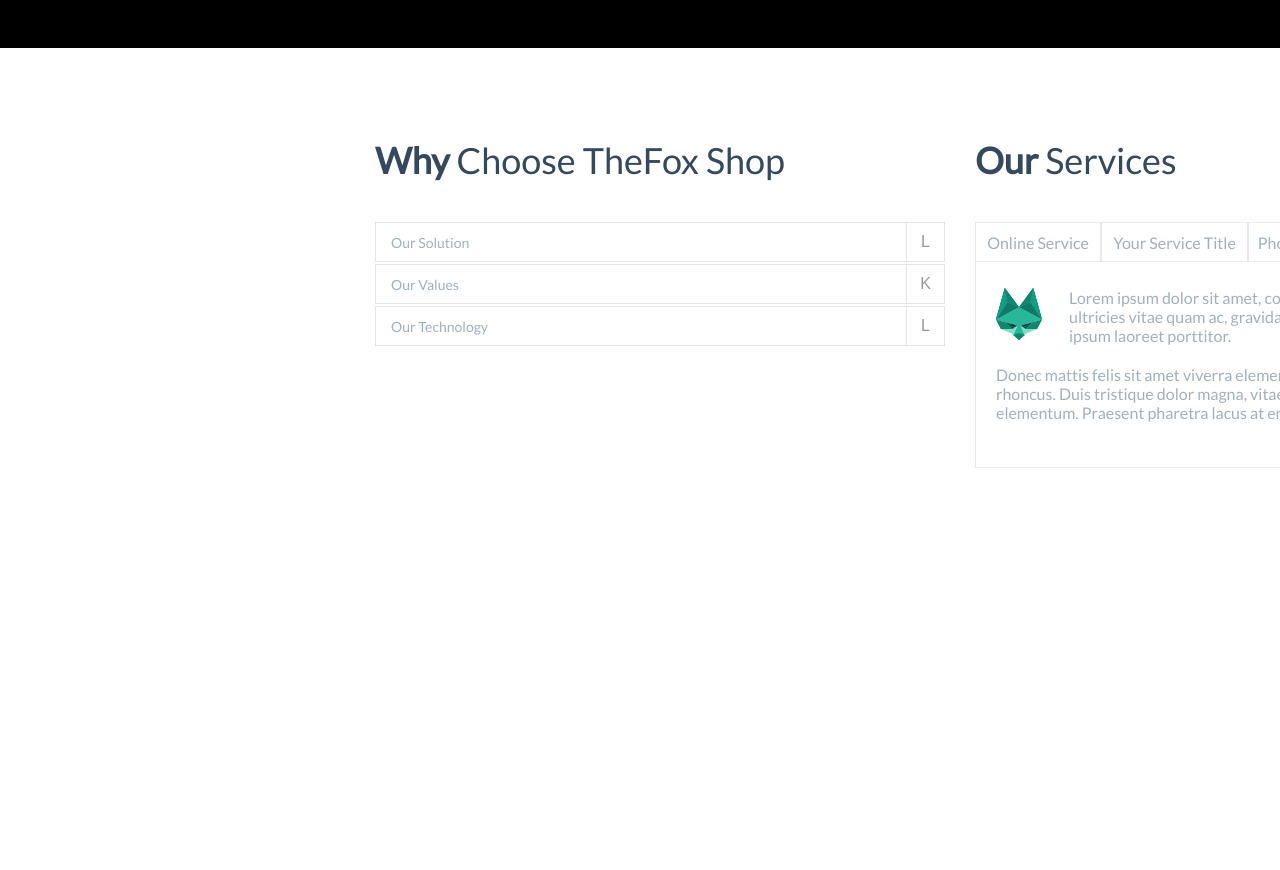
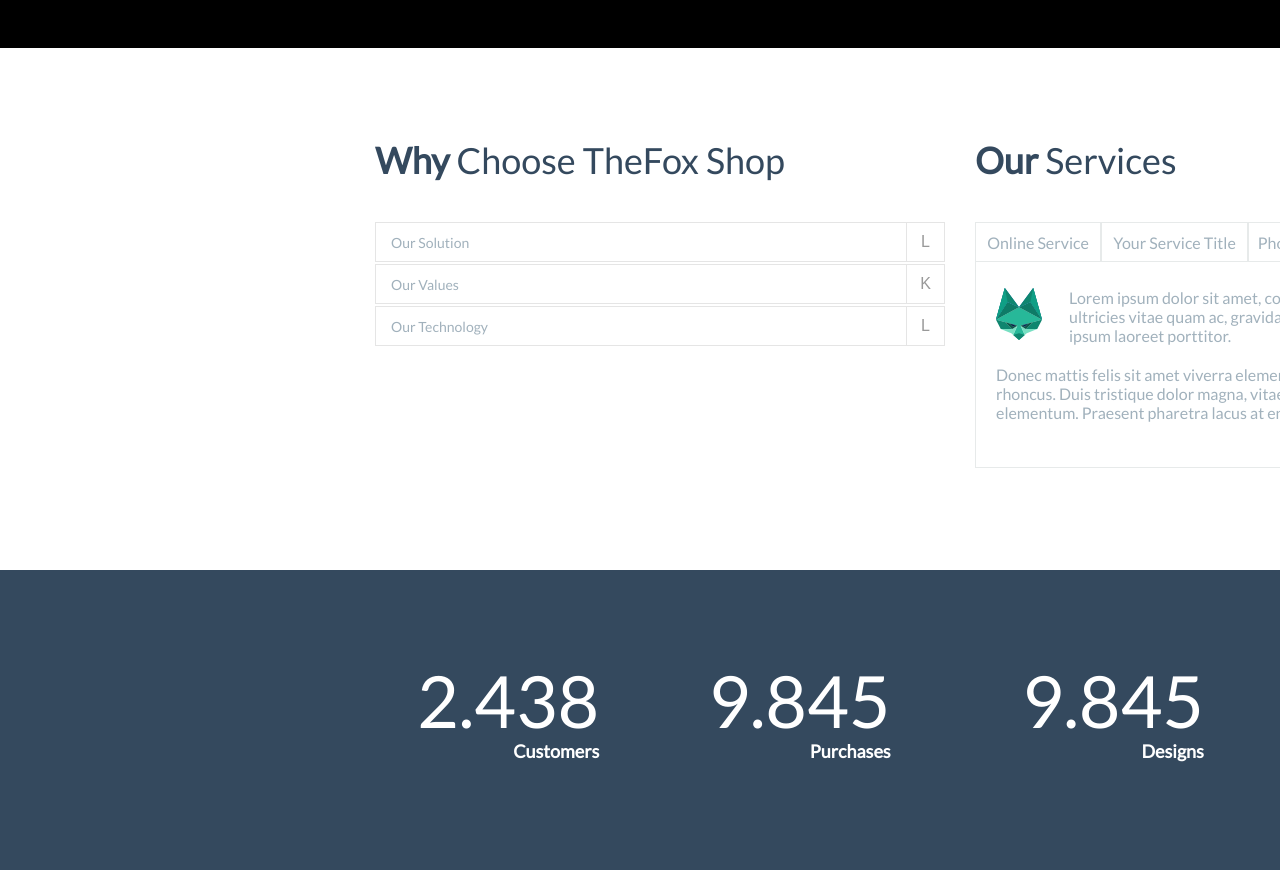
Before and after one commit to MariamTsotsolashvili/personal-project-html-and-css, a plain HTML site: page index.html in a window 1280 px wide. Shown: the part 5850-6720 px from the top of the page. Before the commit the page ends 6420 px from the top, so only its background shows below. Drawn offline with Linux system fonts and the light colour scheme; files whose address does not match are found by name.

Commit message:
feat(personal-project): Add components

```diff
--- a/index.html
+++ b/index.html
@@ -784,6 +784,28 @@
                 </div>
             </div>
         </section>
+        <section class="section-9">
+            <div class="sect-9-wrapper">
+                <div class="sect-9-texts">
+                    <div class="sect-9-info-item info-1">
+                        <h1>2.438</h1>
+                        <p>Customers</p>
+                    </div>
+                    <div class="sect-9-info-item info-2">
+                        <h1>9.845</h1>
+                        <p>Purchases</p>
+                    </div>
+                    <div class="sect-9-info-item info-3">
+                        <h1>9.845</h1>
+                        <p>Designs</p>
+                    </div>
+                    <div class="sect-9-info-item info-4">
+                        <h1>1.276</h1>
+                        <p>Support Posts</p>
+                    </div>
+                </div>
+            </div>
+        </section>
     </main>
 </body>
 </html>
--- a/styles/style.css
+++ b/styles/style.css
@@ -1127,3 +1127,41 @@ main .section-7 .section-7-wrap .section-7-txt{
     color: #1ABC9C;
     font-weight: bold;
 }
+/*section-9*/
+.section-9{
+    height: 300px;
+    width: 100%;
+    background-color: #34495E;
+}
+.sect-9-wrapper{
+    width: 1086px;
+    margin: auto;
+    height: 100%;
+}
+.sect-9-texts{
+    height: 282px;
+    display: flex;
+    align-items: center;
+    text-align: right;
+    font-family: "Lato";
+    color: #fff;
+}
+.sect-9-texts .sect-9-info-item h1{
+    font-size: 72px;
+    font-weight: 300;
+    margin-bottom: -3px;
+}
+.sect-9-texts .sect-9-info-item p{
+    font-size: 18px;
+    font-weight: bold;
+    margin-bottom: 4px;
+}
+.info-1{
+    margin-right: 109px;
+}
+.info-2{
+    margin-right: 131px;
+}
+.info-3{
+    margin-right: 108px;
+}
```
